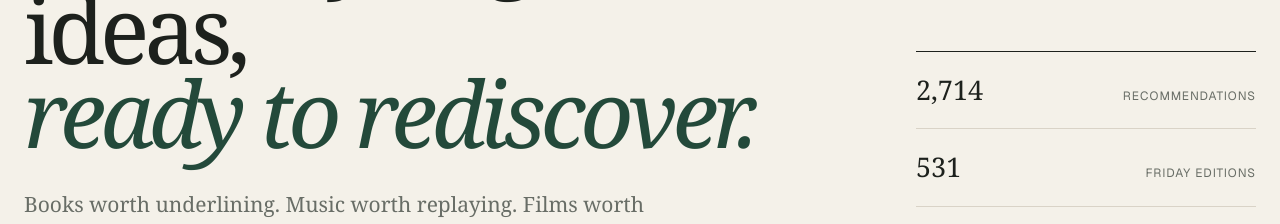
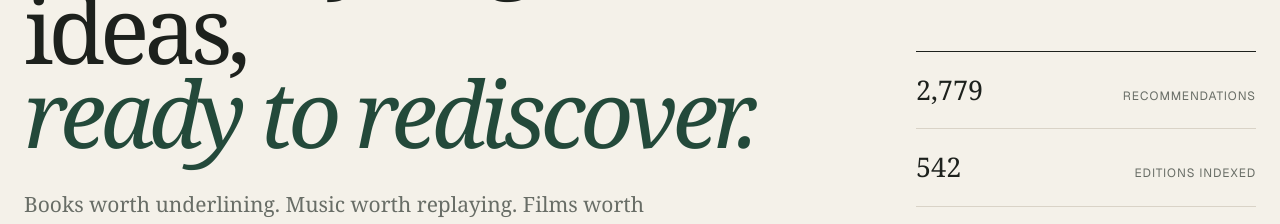
Before and after one commit to sanzgiri/five-bullet-archive, a Next.js app: page / in a window 1280 px wide. Shown: the part 326-550 px from the top of the page. Built offline with nearby package versions, Linux system fonts and the light colour scheme.

Commit message:
Derive archive counts from indexed data

```diff
--- a/app/ArchiveApp.tsx
+++ b/app/ArchiveApp.tsx
@@ -145,6 +145,8 @@ export function ArchiveApp() {
   }, []);
 
   const years = useMemo(() => [...new Set(items.map((item) => item.date.slice(0, 4)))].sort().reverse(), [items]);
+  const editionCount = useMemo(() => new Set(items.map((item) => item.date)).size, [items]);
+  const yearRange = years.length ? `${years.at(-1)}—${years[0]?.slice(-2)}` : "—";
   const filtered = useMemo(() => {
     const needle = query.trim().toLowerCase();
     const categories = categoryGroups[activeFilter] ?? [activeFilter];
@@ -175,9 +177,9 @@ export function ArchiveApp() {
           <p className="intro">Books worth underlining. Music worth replaying. Films worth watching. Thousands of recommendations, searchable in one quiet place.</p>
         </div>
         <div className="archive-stats" aria-label="Archive statistics">
-          <div><strong>2,714</strong><span>recommendations</span></div>
-          <div><strong>531</strong><span>Friday editions</span></div>
-          <div><strong>2015—26</strong><span>years covered</span></div>
+          <div><strong>{loading ? "…" : items.length.toLocaleString()}</strong><span>recommendations</span></div>
+          <div><strong>{loading ? "…" : editionCount.toLocaleString()}</strong><span>editions indexed</span></div>
+          <div><strong>{loading ? "…" : yearRange}</strong><span>years covered</span></div>
         </div>
       </section>
 
```
